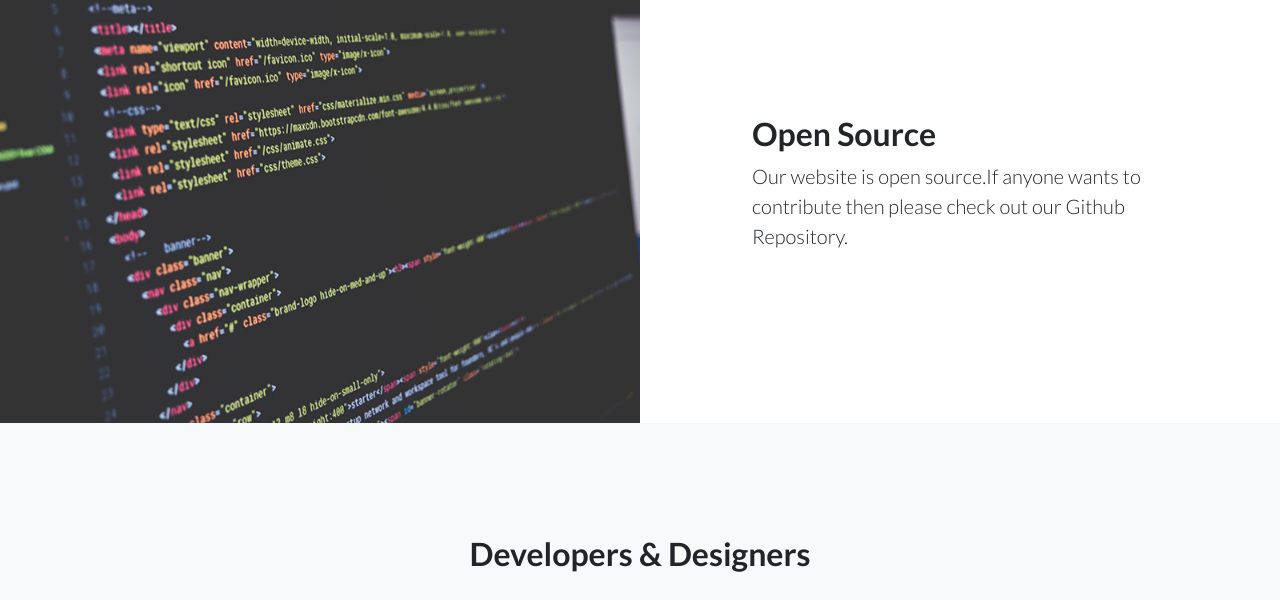
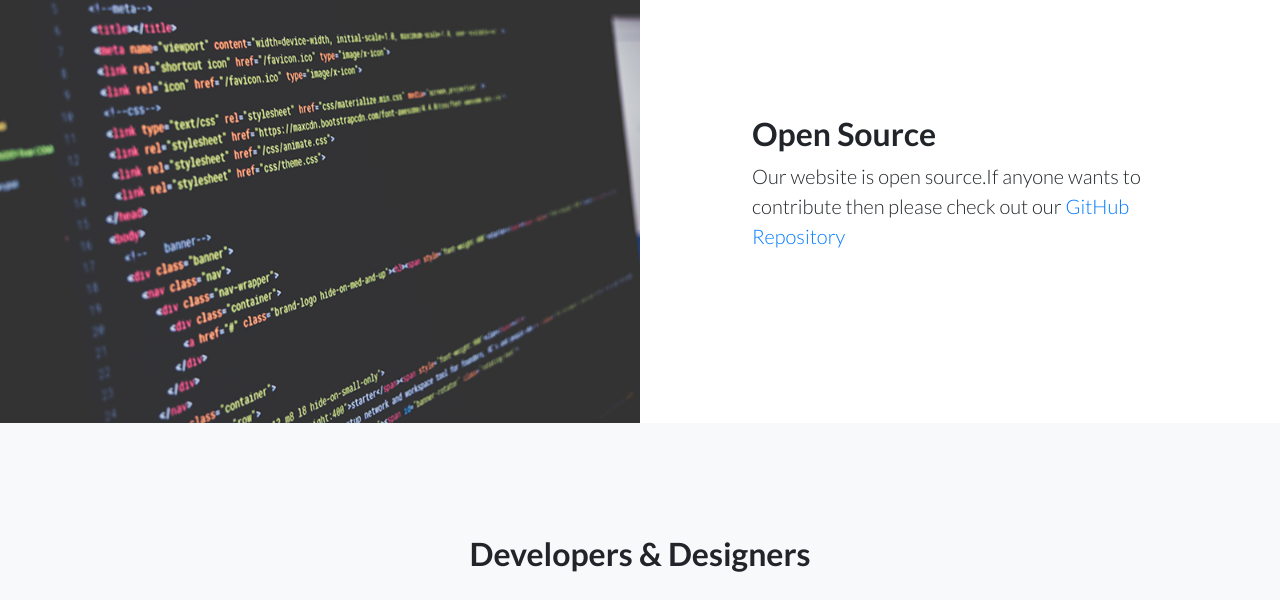
Before and after one commit to ZohebMOPO/SupriseAI, a website: page index.html in a window 1280 px wide. Shown: the part 1566-2166 px from the top of the page. Drawn offline with nearby package versions, Linux system fonts and the light colour scheme.

Commit message:
Added GitHub Repository Link

```diff
--- a/index.html
+++ b/index.html
@@ -92,7 +92,7 @@
         <div class="col-lg-6 text-white showcase-img" style="background-image: url('img/bg-showcase-2.jpg');"></div>
         <div class="col-lg-6 my-auto showcase-text">
           <h2>Open Source</h2>
-          <p class="lead mb-0">Our website is open source.If anyone wants to contribute then please check out our Github Repository.</p>
+          <p class="lead mb-0">Our website is open source.If anyone wants to contribute then please check out our <a href="https://zohebmopo.github.io/SupriseAI/">GitHub Repository</a></p>
         </div>
       </div>
     </div>
```
